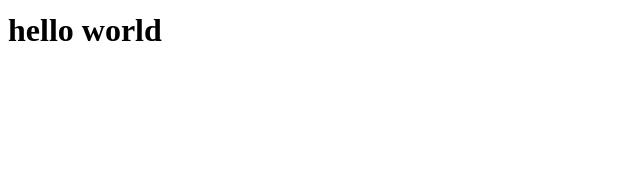
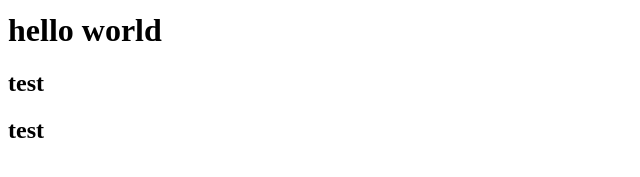
Before and after one commit to Sarunyamk/test, a website: page codecamp/git/about.html in a window 1280 px wide. Shown: the part 291-468 px from the top of the page, without its empty margins (0-640 px from the left). Drawn offline with Linux system fonts and the light colour scheme.

Commit message:
add test

```diff
--- a/codecamp/git/about.html
+++ b/codecamp/git/about.html
@@ -13,5 +13,7 @@
     <h2>about page</h2>
     <h2>about page</h2>
     <h1>hello world</h1>
+    <h2>test</h2>
+    <h2>test</h2>
 </body>
 </html>
```
